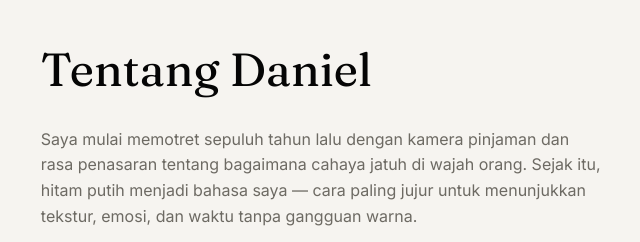
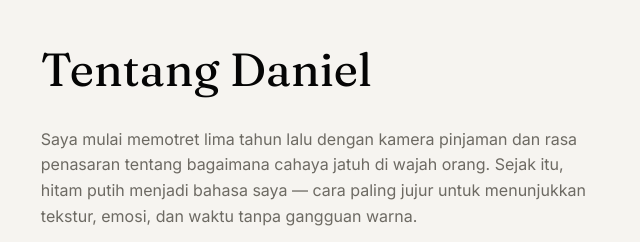
Before and after one commit to suuuu721/Web-daniel, a plain HTML site: page index.html in a window 1280 px wide. Shown: the part 2180-2422 px from the top of the page, 545-1185 px from the left. Drawn offline with Linux system fonts and the light colour scheme.

Commit message:
Update index.html

```diff
--- a/index.html
+++ b/index.html
@@ -315,7 +315,7 @@
       <div class="about-photo" role="img" aria-label="Potret Daniel, fotografer"></div>
       <div class="about-text">
         <h2>Tentang Daniel</h2>
-        <p>Saya mulai memotret sepuluh tahun lalu dengan kamera pinjaman dan rasa penasaran tentang bagaimana cahaya jatuh di wajah orang. Sejak itu, hitam putih menjadi bahasa saya — cara paling jujur untuk menunjukkan tekstur, emosi, dan waktu tanpa gangguan warna.</p>
+        <p>Saya mulai memotret lima tahun lalu dengan kamera pinjaman dan rasa penasaran tentang bagaimana cahaya jatuh di wajah orang. Sejak itu, hitam putih menjadi bahasa saya — cara paling jujur untuk menunjukkan tekstur, emosi, dan waktu tanpa gangguan warna.</p>
         <p>Album Foto Daniel berjalan di trotoar, pasar, dan sudut kota — menunggu momen yang tidak bisa diatur ulang. Hasilnya bukan foto yang dipoles, tapi potongan hidup yang jujur apa adanya.</p>
         <ul class="facts">
           <li><span class="num">10+</span><span class="lbl">tahun memotret</span></li>
```
